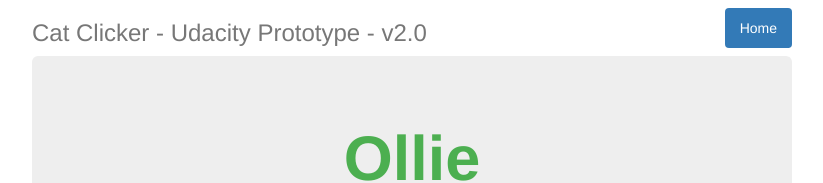
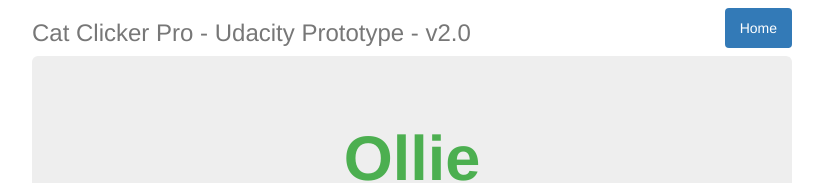
Before and after one commit to escobard/udacity-js-design-patterns, a plain HTML site: page cat-clicker/index.html in a window 1280 px wide. Shown: the top 183 px of the page, without its empty margins (228-1051 px from the left). Drawn offline with Linux system fonts and the light colour scheme; files whose address does not match are found by name.

Commit message:
First commit of cat clicker premium v2

```diff
--- a/cat-clicker/index.html
+++ b/cat-clicker/index.html
@@ -31,7 +31,7 @@
             <li role="presentation" class="active"><a href="#">Home</a></li>
           </ul>
         </nav>
-        <h3 class="text-muted">Cat Clicker - Udacity Prototype - v2.0</h3>
+        <h3 class="text-muted">Cat Clicker Pro - Udacity Prototype - v2.0</h3>
       </div>
 
       <div class="jumbotron">
```
